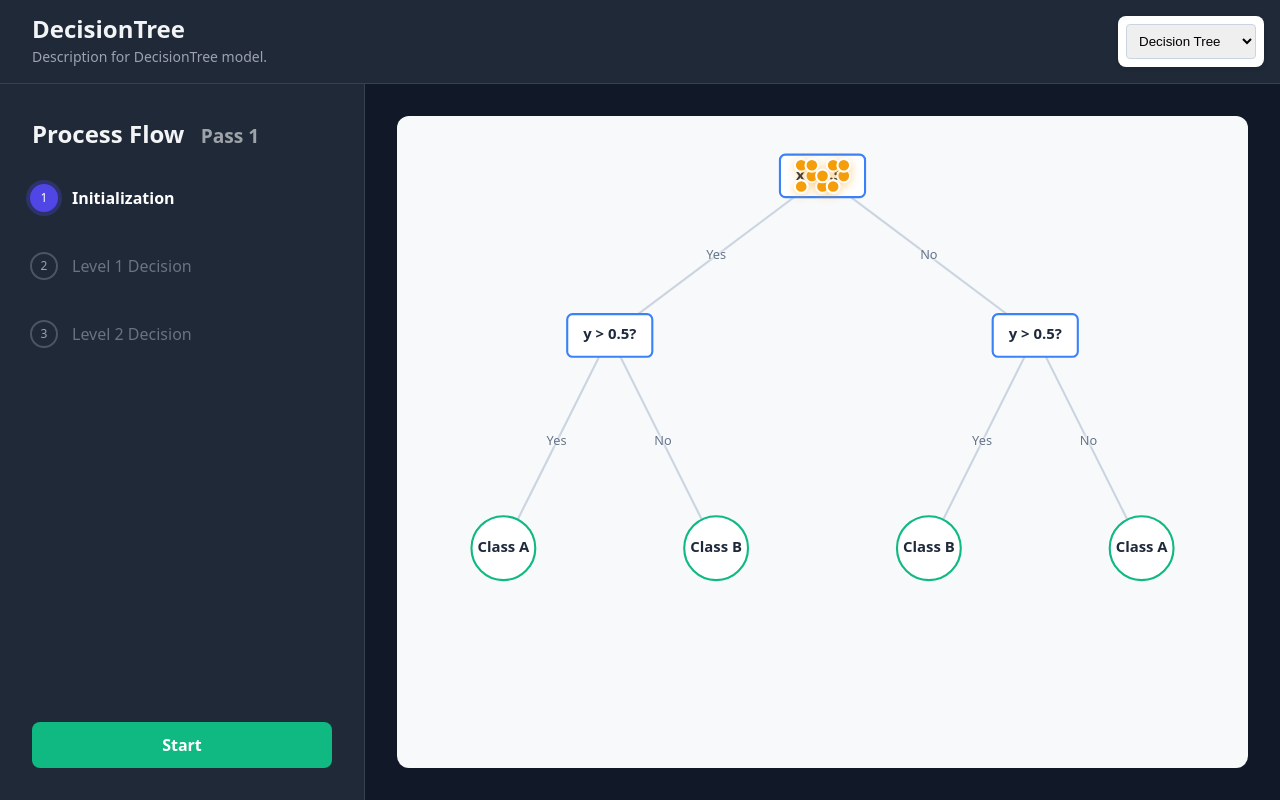
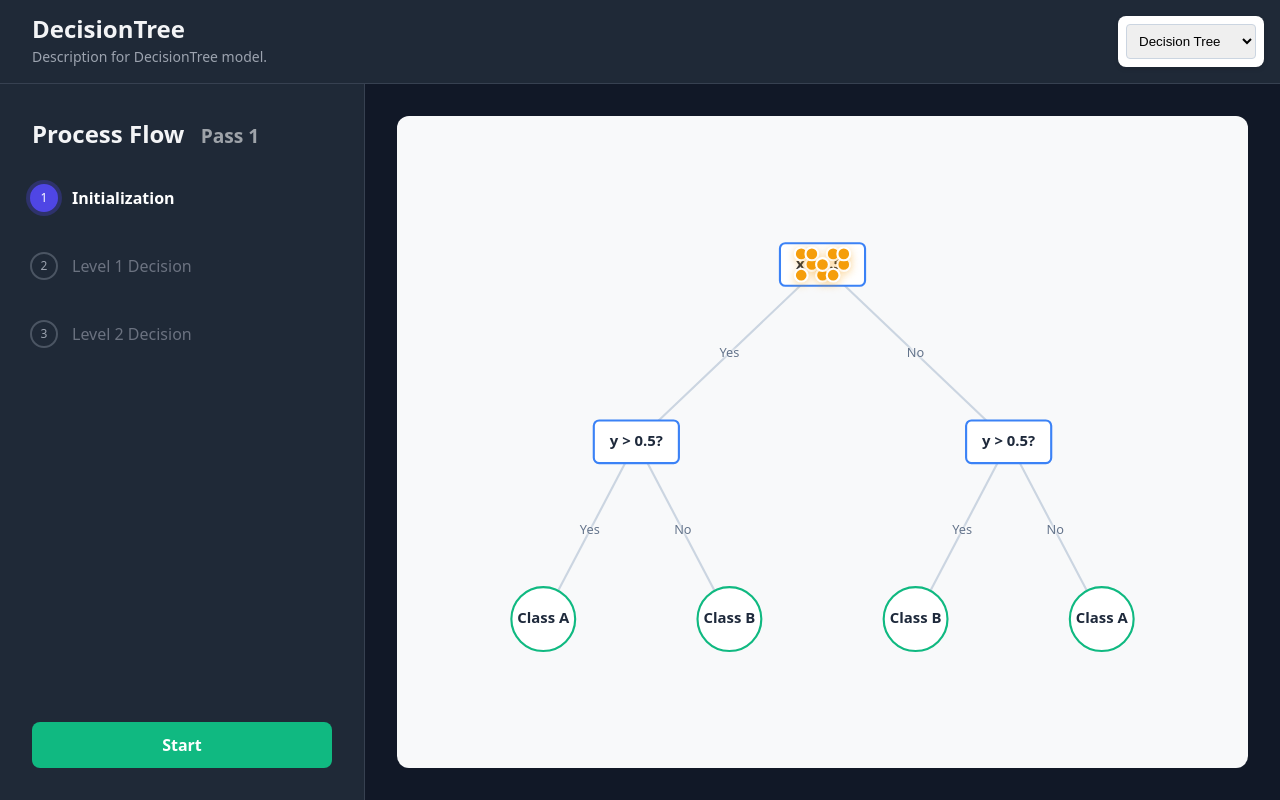
Before and after one commit to ChipiKaf/ai-model-playground, a React (Vite) app: page /decision-tree in a window 1280 px wide. Built offline with nearby package versions, Linux system fonts and the light colour scheme.

Commit message:
feat: Implement dynamic grid-based decision tree node positioning by calculating layout based on tree structure and `rootId`.

```diff
--- a/src/plugins/decision-tree/main.tsx
+++ b/src/plugins/decision-tree/main.tsx
@@ -9,17 +9,60 @@ interface DecisionTreeVisualizationProps {
   onAnimationComplete?: () => void;
 }
 
+// Logic to dynamically position nodes on a grid based on tree structure
+const calculateTreeLayout = (tree: Record<string, TreeNode>, rootId: string) => {
+    const layout: Record<string, { col: number; row: number }> = {};
+    let maxDepth = 0;
+    let leafCount = 0;
+
+    const traverse = (id: string, depth: number): number => {
+        const node = tree[id];
+        if (!node) return 0;
+
+        if (depth > maxDepth) maxDepth = depth;
+
+        // If leaf or no children, assign a new COLUMN slot (horizontal)
+        if (!node.children || node.type === 'leaf') {
+            const col = leafCount++;
+            layout[id] = { row: depth, col };
+            return col;
+        }
+
+        // Parent is centered horizontally between children
+        const leftCol = traverse(node.children.left, depth + 1);
+        const rightCol = traverse(node.children.right, depth + 1);
+        const col = (leftCol + rightCol) / 2;
+
+        layout[id] = { row: depth, col };
+        return col;
+    };
+
+    traverse(rootId, 0);
+    // Grid: Cols = Width (leaf count), Rows = Height (max depth + 1)
+    return { layout, cols: leafCount, rows: maxDepth + 1 };
+};
+
 const DecisionTreeVisualization: React.FC<DecisionTreeVisualizationProps> = ({
   onAnimationComplete,
 }) => {
-  const { tree, dataPoints } = useDecisionTreeAnimation(onAnimationComplete);
+  const { tree, dataPoints, rootId } = useDecisionTreeAnimation(onAnimationComplete);
+
+  // Re-calculate layout if tree changes
+  const { layout, cols, rows } = useMemo(() => calculateTreeLayout(tree, rootId), [tree, rootId]);
 
   const scene = useMemo(() => {
-    const b = viz().view(800, 600);
+    // Configure Grid:
+    // Columns = Number of Leaves (width)
+    // Rows = Depth + 1 (height)
+    // Padding ensures nodes aren't on the edge
+    const b = viz().view(800, 600).grid(cols, rows, { x: 50, y: 50 });
 
     // 1. Build Nodes
     Object.values(tree).forEach((node: TreeNode) => {
-        const n = b.node(node.id).at(node.x || 0, node.y || 0);
+        // Get calculated grid position
+        const pos = layout[node.id] || { col: 0, row: 0 };
+
+        const n = b.node(node.id).cell(pos.col, pos.row);
 
         if (node.type === 'leaf') {
              n.circle(30).class('leaf');
@@ -48,7 +91,7 @@ const DecisionTreeVisualization: React.FC<DecisionTreeVisualizationProps> = ({
     b.overlay('data-points', { points: dataPoints });
 
     return b.build();
-  }, [tree, dataPoints]);
+  }, [tree, dataPoints, layout, cols, rows]);
 
   return (
     <div className="decision-tree-visualization-container">
--- a/src/plugins/decision-tree/useDecisionTreeAnimation.ts
+++ b/src/plugins/decision-tree/useDecisionTreeAnimation.ts
@@ -13,7 +13,7 @@ export const useDecisionTreeAnimation = (onAnimationComplete?: () => void) => {
   // We rely on currentStep changing to trigger the next animation frame/logic
   const { currentStep } = useSelector((state: RootState) => state.simulation);
 
-  const { tree, dataPoints } = useSelector((state: RootState & StateWithDecisionTree) => state.decisionTree || initialState);
+  const { tree, dataPoints, rootId } = useSelector((state: RootState & StateWithDecisionTree) => state.decisionTree || initialState);
 
   // Keep callback fresh without triggering effect
   const onAnimationCompleteRef = useRef(onAnimationComplete);
@@ -48,6 +48,7 @@ export const useDecisionTreeAnimation = (onAnimationComplete?: () => void) => {
 
   return {
     tree,
-    dataPoints
+    dataPoints,
+    rootId
   };
 };
```
